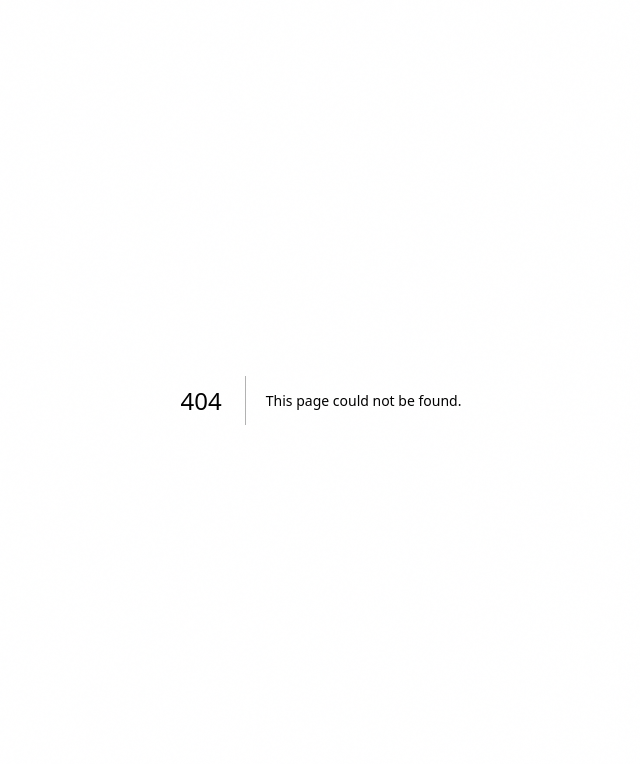
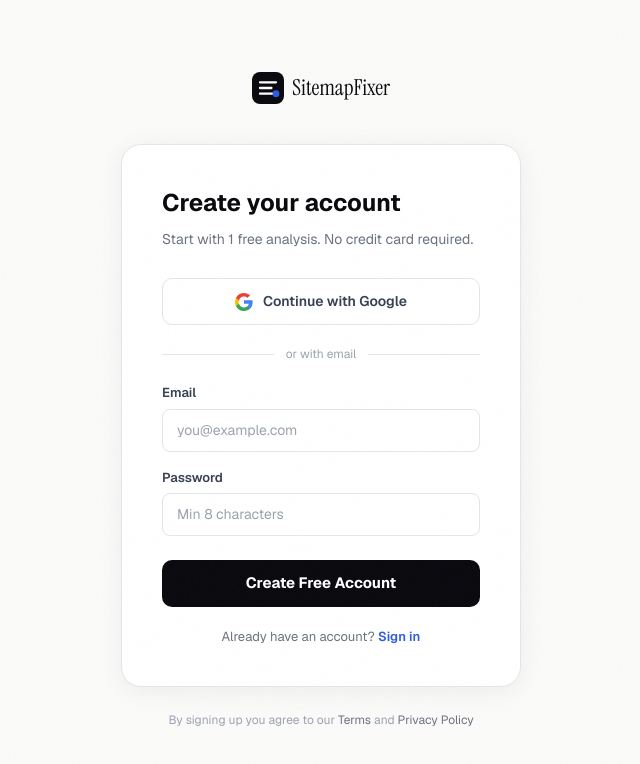
Before and after one commit to Watermelon-Coctail-Bar/sitemap-fixer, a Next.js app: page /signup in a window 1280 px wide. Before the commit this address had no page. Shown: the top 764 px of the page, without its empty margins (319-959 px from the left). Built offline with nearby package versions, Linux system fonts and the light colour scheme.

Commit message:
Implement Signup and Login functionality
This component handles user signup and login, including form submission, error handling, and success messages.

```diff
--- /dev/null
+++ b/src/app/signup/page.tsx
@@ -0,0 +1,104 @@
+'use client';
+import { useState } from 'react';
+
+export default function SignupPage() {
+  const [mode, setMode] = useState<'signup' | 'login'>('signup');
+  const [email, setEmail] = useState('');
+  const [password, setPassword] = useState('');
+  const [loading, setLoading] = useState(false);
+  const [error, setError] = useState('');
+  const [success, setSuccess] = useState('');
+
+  async function handleSubmit(e: React.FormEvent) {
+    e.preventDefault();
+    setLoading(true); setError(''); setSuccess('');
+    try {
+      const res = await fetch(`/api/auth/${mode}`, {
+        method: 'POST',
+        headers: { 'Content-Type': 'application/json' },
+        body: JSON.stringify({ email, password }),
+      });
+      const data = await res.json();
+      if (!res.ok) { setError(data.error || 'Something went wrong.'); return; }
+      setSuccess(mode === 'signup' ? 'Account created! Check your email to verify.' : 'Logged in successfully!');
+      if (mode === 'login') setTimeout(() => window.location.href = '/', 1000);
+    } catch { setError('Network error. Please try again.'); }
+    finally { setLoading(false); }
+  }
+
+  return (
+    <div style={{ minHeight: '100vh', background: '#fafaf9', display: 'flex', flexDirection: 'column', alignItems: 'center', justifyContent: 'center', padding: '24px' }}>
+      {/* Logo */}
+      <a href="/" style={{ display: 'flex', alignItems: 'center', gap: 8, textDecoration: 'none', marginBottom: 40 }}>
+        <svg width="32" height="32" viewBox="0 0 28 28" fill="none"><rect width="28" height="28" rx="7" fill="#0a0a0f"/><path d="M7 9h14M7 14h10M7 19h12" stroke="white" strokeWidth="2" strokeLinecap="round"/><circle cx="21" cy="19" r="3" fill="#2d5be3"/></svg>
+        <span style={{ fontFamily: "'Instrument Serif', serif", fontSize: 22, color: '#0a0a0f' }}>SitemapFixer</span>
+      </a>
+
+      <div style={{ background: 'white', border: '1px solid #e4e4ed', borderRadius: 20, padding: '40px', width: '100%', maxWidth: 400, boxShadow: '0 4px 24px rgba(0,0,0,0.06)' }}>
+        <h1 style={{ fontSize: 24, fontWeight: 700, color: '#0a0a0f', marginBottom: 8 }}>
+          {mode === 'signup' ? 'Create your account' : 'Welcome back'}
+        </h1>
+        <p style={{ fontSize: 14, color: '#6b7280', marginBottom: 28 }}>
+          {mode === 'signup' ? 'Start with 1 free analysis. No credit card required.' : 'Sign in to access your analyses.'}
+        </p>
+
+        {/* Google OAuth placeholder */}
+        <button
+          onClick={() => window.location.href = '/api/auth/google'}
+          style={{ width: '100%', display: 'flex', alignItems: 'center', justifyContent: 'center', gap: 10, padding: '12px', border: '1px solid #e4e4ed', borderRadius: 10, background: 'white', cursor: 'pointer', fontSize: 14, fontWeight: 600, color: '#374151', marginBottom: 20 }}
+        >
+          <svg width="18" height="18" viewBox="0 0 18 18"><path d="M17.64 9.2c0-.637-.057-1.251-.164-1.84H9v3.481h4.844c-.209 1.125-.843 2.078-1.796 2.716v2.259h2.908c1.702-1.567 2.684-3.875 2.684-6.615z" fill="#4285F4"/><path d="M9 18c2.43 0 4.467-.806 5.956-2.184l-2.908-2.259c-.806.54-1.837.86-3.048.86-2.344 0-4.328-1.584-5.036-3.711H.957v2.332A8.997 8.997 0 009 18z" fill="#34A853"/><path d="M3.964 10.71A5.41 5.41 0 013.682 9c0-.593.102-1.17.282-1.71V4.958H.957A8.996 8.996 0 000 9c0 1.452.348 2.827.957 4.042l3.007-2.332z" fill="#FBBC05"/><path d="M9 3.58c1.321 0 2.508.454 3.44 1.345l2.582-2.58C13.463.891 11.426 0 9 0A8.997 8.997 0 00.957 4.958L3.964 7.29C4.672 5.163 6.656 3.58 9 3.58z" fill="#EA4335"/></svg>
+          Continue with Google
+        </button>
+
+        <div style={{ display: 'flex', alignItems: 'center', gap: 12, marginBottom: 20 }}>
+          <div style={{ flex: 1, height: 1, background: '#e4e4ed' }} />
+          <span style={{ fontSize: 12, color: '#9ca3af' }}>or with email</span>
+          <div style={{ flex: 1, height: 1, background: '#e4e4ed' }} />
+        </div>
+
+        <form onSubmit={handleSubmit}>
+          <div style={{ marginBottom: 16 }}>
+            <label style={{ display: 'block', fontSize: 13, fontWeight: 600, color: '#374151', marginBottom: 6 }}>Email</label>
+            <input
+              type="email" value={email} onChange={e => setEmail(e.target.value)} required
+              placeholder="you@example.com"
+              style={{ width: '100%', padding: '10px 14px', border: '1px solid #e4e4ed', borderRadius: 8, fontSize: 14, outline: 'none', boxSizing: 'border-box' }}
+            />
+          </div>
+          <div style={{ marginBottom: 24 }}>
+            <label style={{ display: 'block', fontSize: 13, fontWeight: 600, color: '#374151', marginBottom: 6 }}>Password</label>
+            <input
+              type="password" value={password} onChange={e => setPassword(e.target.value)} required
+              placeholder="Min 8 characters"
+              style={{ width: '100%', padding: '10px 14px', border: '1px solid #e4e4ed', borderRadius: 8, fontSize: 14, outline: 'none', boxSizing: 'border-box' }}
+            />
+          </div>
+
+          {error && <div style={{ background: '#fef2f2', border: '1px solid #fecaca', borderRadius: 8, padding: '10px 14px', fontSize: 13, color: '#dc2626', marginBottom: 16 }}>{error}</div>}
+          {success && <div style={{ background: '#f0fdf4', border: '1px solid #bbf7d0', borderRadius: 8, padding: '10px 14px', fontSize: 13, color: '#16a34a', marginBottom: 16 }}>{success}</div>}
+
+          <button
+            type="submit" disabled={loading}
+            style={{ width: '100%', padding: '12px', background: '#0a0a0f', color: 'white', border: 'none', borderRadius: 10, fontSize: 15, fontWeight: 700, cursor: loading ? 'not-allowed' : 'pointer', opacity: loading ? 0.7 : 1 }}
+          >
+            {loading ? 'Please wait...' : mode === 'signup' ? 'Create Free Account' : 'Sign In'}
+          </button>
+        </form>
+
+        <p style={{ textAlign: 'center', fontSize: 13, color: '#6b7280', marginTop: 20 }}>
+          {mode === 'signup' ? 'Already have an account? ' : 'No account yet? '}
+          <button onClick={() => setMode(mode === 'signup' ? 'login' : 'signup')} style={{ background: 'none', border: 'none', color: '#2d5be3', cursor: 'pointer', fontWeight: 600, fontSize: 13 }}>
+            {mode === 'signup' ? 'Sign in' : 'Sign up free'}
+          </button>
+        </p>
+      </div>
+
+      <p style={{ marginTop: 24, fontSize: 12, color: '#9ca3af', textAlign: 'center' }}>
+        By signing up you agree to our{' '}
+        <a href="/terms" style={{ color: '#6b7280' }}>Terms</a>{' and '}
+        <a href="/privacy" style={{ color: '#6b7280' }}>Privacy Policy</a>
+      </p>
+    </div>
+  );
+}
```
